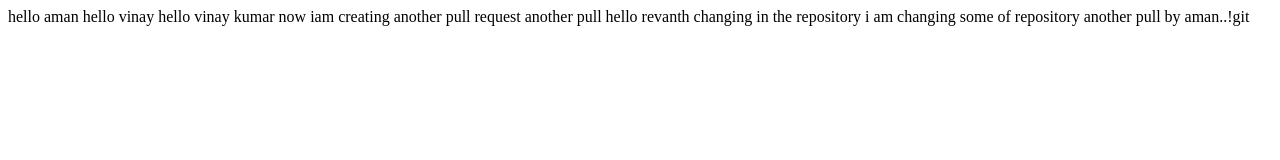
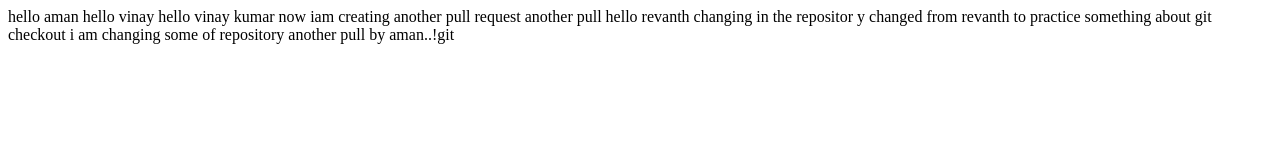
Before and after one commit to Sairevanthkumar/my-second-practice, a plain HTML site: page index.html in a window 1280 px wide. Drawn offline with Linux system fonts and the light colour scheme.

Commit message:
revanth git checkout commit

```diff
--- a/index.html
+++ b/index.html
@@ -3,7 +3,8 @@
     hello vinay
     hello vinay kumar now iam creating another pull request
     another pull
-hello revanth changing in the repository
+hello revanth changing in the repositor
+y changed from revanth to practice something about git checkout
     i am changing some of repository
     another pull by aman..!git
 </html>
```
